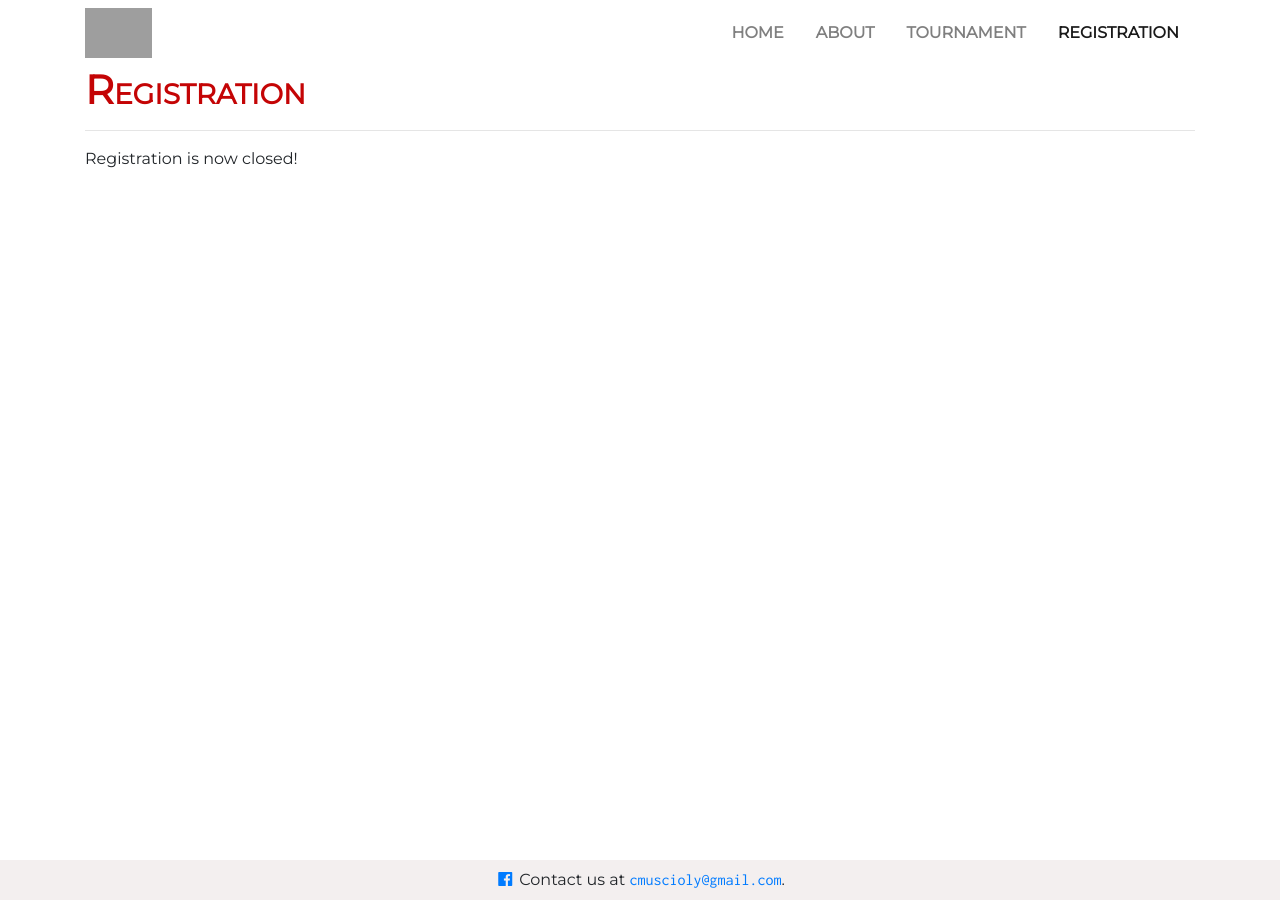
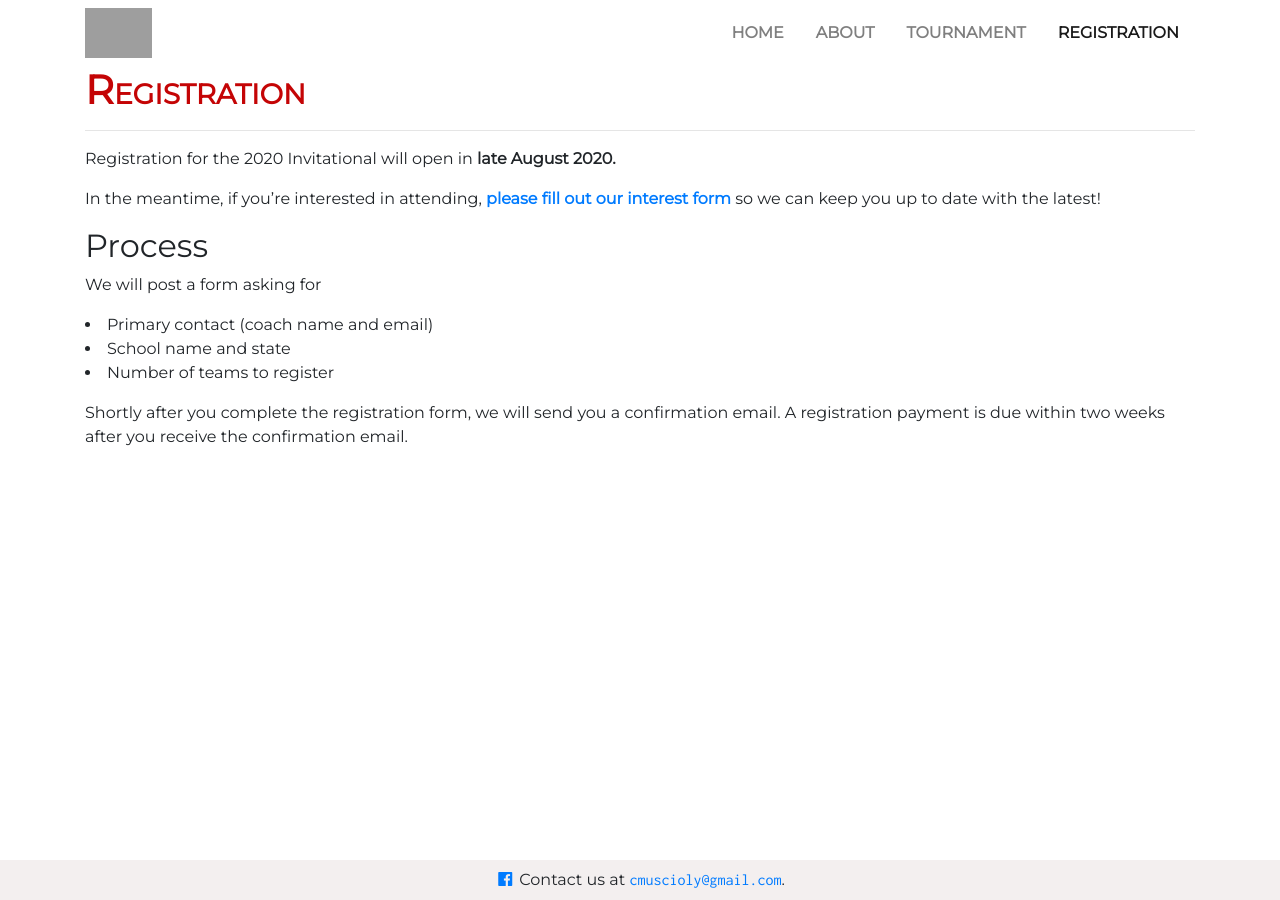
Before and after one commit to cmuscioly/cmuscioly.github.io, a Jekyll site: the page built from registration.md, in a window 1280 px wide. Built offline with Jekyll 4.4.1, drawn with Linux system fonts in a browser that asks for light colours; nearby versions of some CDN libraries; grey boxes are pictures that could not be loaded.

Commit message:
Update registration with interest form

```diff
--- a/registration.md
+++ b/registration.md
@@ -7,4 +7,27 @@ permalink: /registration/
 # Registration
 <hr>
 
-Registration is now closed!
+Registration for the 2020 Invitational will open in **late August 2020.**
+
+In the meantime, if you're interested in attending,
+<strong><a href="https://forms.gle/uUAmnpBDxtRqe7wNA">please fill out our interest form</a></strong>
+so we can keep you up to date with the latest!
+
+## Process
+
+We will post a form asking for
+- Primary contact (coach name and email)
+- School name and state
+- Number of teams to register
+
+Shortly after you complete the registration form, we will send you a confirmation email.
+A registration payment <!--of $100 per team--> is due within two weeks after you receive
+the confirmation email.
+
+<!--
+## Registration Rules
+- All teams are limited to 15 competing members as per Pennsylvania State rules.
+- Due to limited availability of resources, we will only be able to accept the first 25 teams to fill out the form. Other teams will be placed on a waitlist.
+- Each school may bring at most two teams.
+- All teams must be registered with their corresponding state's Science Olympiad organization.
+-->
```
Also changed, not shown: tournament.md (+7 -1 lines).
